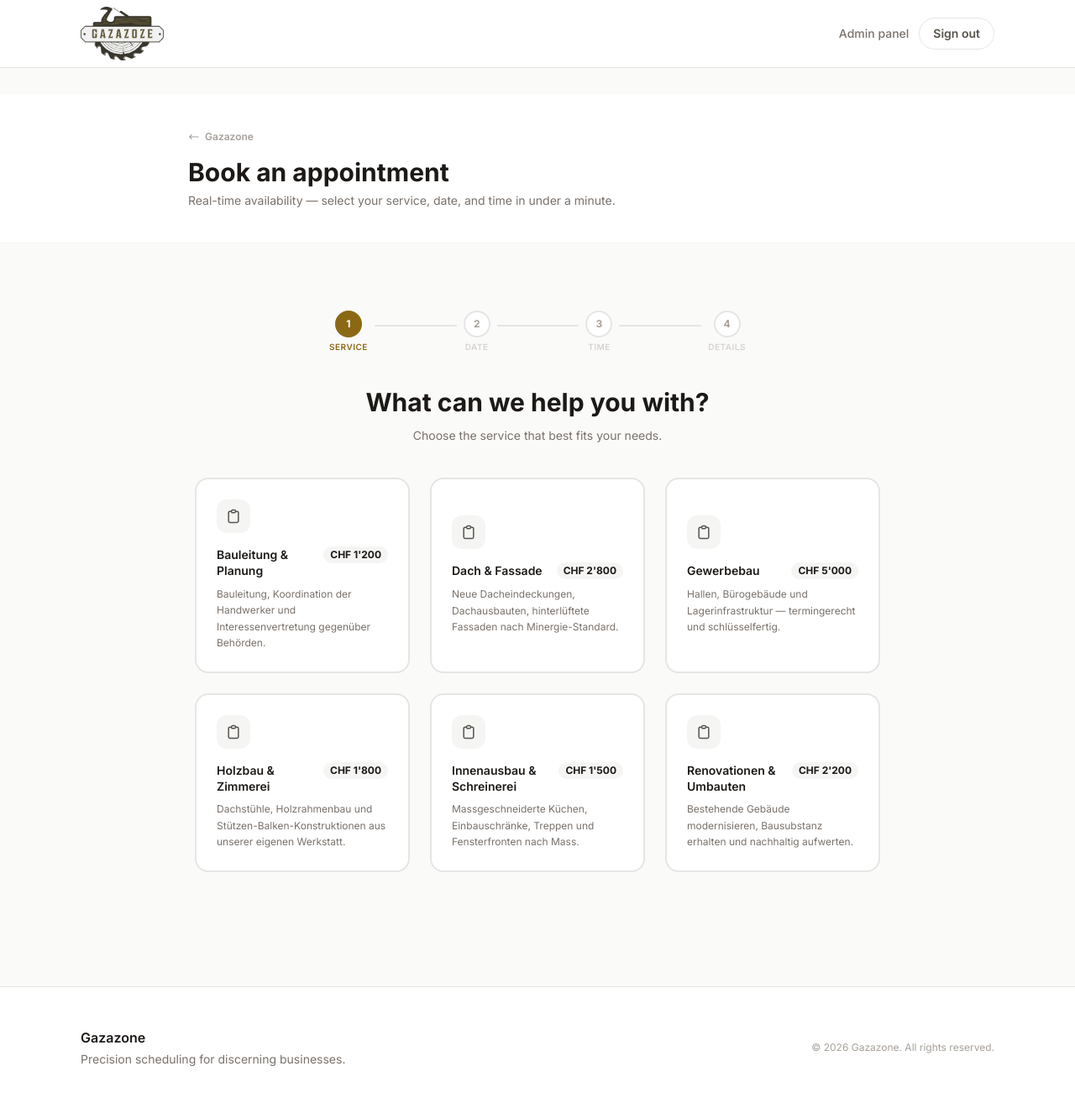
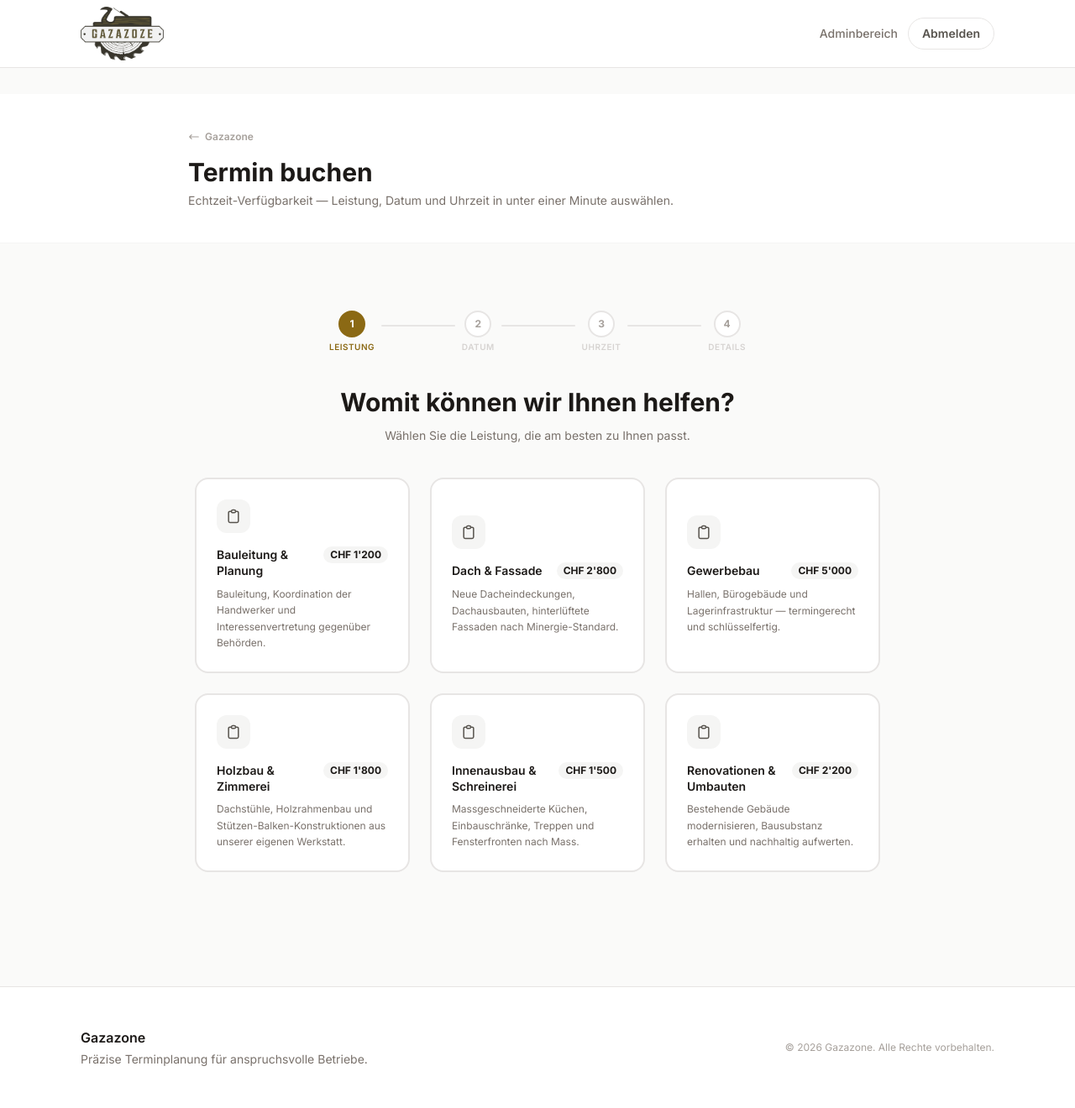
Before and after one commit to gbtan1991/gazazone, a Laravel app: template resources/views/pages/book.blade.php in a window 1280 px wide. Shown: the whole page at 84% size. Run offline with Laravel 12, Linux system fonts and the light colour scheme; the template is opened without the code that fills it, so the values that code supplies are empty; the visitor is signed in with stand-in values (Sample User, id 1); data comes from the database, SQL or seed files in the repository; style sheets or scripts are compiled from the project's sources; some libraries are stand-ins or nearby versions.

Commit message:
Translate entire public frontend to German
Home page: hero tagline, process steps (Ablauf), services section (Leistungen),
CTA banner — all copy in German. Booking page header and subtitle translated.
Booking wizard: stepper labels (Leistung/Datum/Uhrzeit/Details), all step
headings, calendar weekday headers (Mo/Di/Mi/Do/Fr/Sa/So), date format via
Carbon locale('de'), form labels (Vollständiger Name / E-Mail-Adresse /
Telefonnummer / Notizen), placeholders, Back→Zurück, Continue→Weiter,
Confirm Booking→Termin bestätigen, fully booked message, confirmation screen
(Termin bestätigt / Leistung / Datum / Uhrzeit / Bestätigt / Zur Startseite).
Public header: Admin sign in→Admin-Anmeldung, Sign out→Abmelden. Footer
tagline and copyright line translated.

https://claude.ai/code/session_01TZM7VhXqGe1s13hw2phri9

```diff
--- a/resources/views/components/layouts/app.blade.php
+++ b/resources/views/components/layouts/app.blade.php
@@ -26,19 +26,19 @@
                 @auth
                     <a href="{{ route('admin.dashboard') }}"
                        class="text-sm font-medium text-stone-500 hover:text-stone-900 transition-colors">
-                        Admin panel
+                        Adminbereich
                     </a>
                     <form method="POST" action="{{ route('logout') }}" class="inline">
                         @csrf
                         <button type="submit"
                                 class="text-sm font-semibold border border-stone-200 text-stone-600 hover:bg-stone-50 px-4 py-2 rounded-full transition-colors">
-                            Sign out
+                            Abmelden
                         </button>
                     </form>
                 @else
                     <a href="{{ route('login') }}"
                        class="text-sm font-semibold border border-stone-200 text-stone-600 hover:bg-stone-50 px-4 py-2 rounded-full transition-colors">
-                        Admin sign in
+                        Admin-Anmeldung
                     </a>
                 @endauth
             </div>
@@ -54,9 +54,9 @@
             <div class="flex flex-col sm:flex-row items-start sm:items-center justify-between gap-6">
                 <div>
                     <p class="font-semibold text-stone-900">Gazazone</p>
-                    <p class="text-sm text-stone-500 mt-1">Precision scheduling for discerning businesses.</p>
+                    <p class="text-sm text-stone-500 mt-1">Präzise Terminplanung für anspruchsvolle Betriebe.</p>
                 </div>
-                <p class="text-xs text-stone-400">© {{ date('Y') }} Gazazone. All rights reserved.</p>
+                <p class="text-xs text-stone-400">© {{ date('Y') }} Gazazone. Alle Rechte vorbehalten.</p>
             </div>
         </div>
     </footer>
--- a/resources/views/livewire/booking-wizard.blade.php
+++ b/resources/views/livewire/booking-wizard.blade.php
@@ -7,7 +7,7 @@
 
     {{-- ══════════════════════════ PROGRESS BAR ══════════════════════════ --}}
     @if ($step < 5)
-    @php $steps = ['Service', 'Date', 'Time', 'Details']; @endphp
+    @php $steps = ['Leistung', 'Datum', 'Uhrzeit', 'Details']; @endphp
     <div class="flex items-center gap-2 mt-10 mb-10 max-w-lg mx-auto px-2">
         @foreach ($steps as $i => $label)
             @php $num = $i + 1; @endphp
@@ -44,12 +44,12 @@
     </div>
     @endif
 
-    {{-- ══════════════════════════ STEP 1 — SERVICE ══════════════════════════ --}}
+    {{-- ══════════════════════════ STEP 1 — LEISTUNG ══════════════════════════ --}}
     @if ($step === 1)
     <div class="max-w-4xl mx-auto px-2">
         <div class="text-center mb-10">
-            <h2 class="text-2xl sm:text-3xl font-bold text-stone-900">What can we help you with?</h2>
-            <p class="text-stone-500 text-sm mt-3">Choose the service that best fits your needs.</p>
+            <h2 class="text-2xl sm:text-3xl font-bold text-stone-900">Womit können wir Ihnen helfen?</h2>
+            <p class="text-stone-500 text-sm mt-3">Wählen Sie die Leistung, die am besten zu Ihnen passt.</p>
         </div>
 
         @if ($this->services->isEmpty())
@@ -57,8 +57,8 @@
             <svg class="w-10 h-10 mx-auto mb-3 text-stone-200" fill="none" stroke="currentColor" viewBox="0 0 24 24">
                 <path stroke-linecap="round" stroke-linejoin="round" stroke-width="1.5" d="M9 5H7a2 2 0 00-2 2v12a2 2 0 002 2h10a2 2 0 002-2V7a2 2 0 00-2-2h-2M9 5a2 2 0 002 2h2a2 2 0 002-2"/>
             </svg>
-            <p class="text-sm font-semibold">No services available yet.</p>
-            <p class="text-xs mt-1">Please check back soon.</p>
+            <p class="text-sm font-semibold">Noch keine Leistungen verfügbar.</p>
+            <p class="text-xs mt-1">Bitte schauen Sie später wieder vorbei.</p>
         </div>
         @else
         <div class="grid grid-cols-1 sm:grid-cols-2 lg:grid-cols-3 gap-6">
@@ -96,7 +96,7 @@
         @enderror
     </div>
 
-    {{-- ══════════════════════════ STEP 2 — DATE ══════════════════════════ --}}
+    {{-- ══════════════════════════ STEP 2 — DATUM ══════════════════════════ --}}
     @elseif ($step === 2)
     <div class="max-w-2xl mx-auto">
         <div class="bg-white rounded-2xl border border-stone-200 shadow-sm overflow-hidden">
@@ -115,8 +115,8 @@
             @endif
 
             <div class="p-6 sm:p-8 pt-2">
-                <h3 class="text-lg font-bold text-stone-900 mb-1">Pick a date</h3>
-                <p class="text-sm text-stone-500 mb-6">Next 30 weekdays — Sundays excluded</p>
+                <h3 class="text-lg font-bold text-stone-900 mb-1">Datum auswählen</h3>
+                <p class="text-sm text-stone-500 mb-6">Nächste 30 Werktage — Sonntage ausgeschlossen</p>
 
                 @php
                     $grouped = collect($this->calendarDays)->groupBy(fn ($d) => $d['month']);
@@ -125,15 +125,13 @@
                 @foreach ($grouped as $month => $days)
                 <div class="mb-6">
                     <p class="text-xs font-bold uppercase tracking-widest text-stone-400 mb-3">{{ $month }}</p>
-                    {{-- 7-col calendar-week grid: Mon→Sun header row, then date cells --}}
                     <div class="grid grid-cols-7 gap-1.5">
-                        @foreach (['M','T','W','T','F','S','S'] as $h)
+                        @foreach (['Mo','Di','Mi','Do','Fr','Sa','So'] as $h)
                         <div class="text-center text-[10px] font-bold text-stone-300 uppercase pb-1">{{ $h }}</div>
                         @endforeach
 
                         @php
-                            // Pad the first week so Monday = col 1
-                            $firstDay = \Carbon\Carbon::parse($days->first()['value'])->dayOfWeekIso; // 1=Mon…7=Sun
+                            $firstDay = \Carbon\Carbon::parse($days->first()['value'])->dayOfWeekIso;
                             $padCols  = $firstDay - 1;
                         @endphp
                         @for ($p = 0; $p < $padCols; $p++)
@@ -175,7 +173,7 @@
                     <svg class="w-4 h-4" fill="none" stroke="currentColor" viewBox="0 0 24 24">
                         <path stroke-linecap="round" stroke-linejoin="round" stroke-width="2" d="M7 16l-4-4m0 0l4-4m-4 4h18"/>
                     </svg>
-                    Back
+                    Zurück
                 </button>
                 <button
                     type="button"
@@ -183,7 +181,7 @@
                     {{ $selectedDate ? '' : 'disabled' }}
                     class="inline-flex items-center gap-2 bg-brand-gold text-white px-6 py-2.5 rounded-full text-sm font-semibold hover:bg-brand-gold-dark disabled:opacity-30 disabled:cursor-not-allowed transition-all"
                 >
-                    Continue
+                    Weiter
                     <svg class="w-4 h-4" fill="none" stroke="currentColor" viewBox="0 0 24 24">
                         <path stroke-linecap="round" stroke-linejoin="round" stroke-width="2" d="M17 8l4 4m0 0l-4 4m4-4H3"/>
                     </svg>
@@ -192,16 +190,16 @@
         </div>
     </div>
 
-    {{-- ══════════════════════════ STEP 3 — TIME ══════════════════════════ --}}
+    {{-- ══════════════════════════ STEP 3 — UHRZEIT ══════════════════════════ --}}
     @elseif ($step === 3)
     <div class="max-w-2xl mx-auto">
         <div class="bg-white rounded-2xl border border-stone-200 shadow-sm overflow-hidden">
             <div class="p-6 sm:p-8">
-                <h3 class="text-lg font-bold text-stone-900 mb-1">Choose a time</h3>
+                <h3 class="text-lg font-bold text-stone-900 mb-1">Uhrzeit wählen</h3>
                 <p class="text-sm text-stone-500 mb-6">
-                    Available slots for
+                    Verfügbare Termine am
                     <span class="font-semibold text-stone-800">
-                        {{ \Carbon\Carbon::parse($selectedDate)->format('l, j F Y') }}
+                        {{ \Carbon\Carbon::parse($selectedDate)->locale('de')->isoFormat('dddd, D. MMMM YYYY') }}
                     </span>
                 </p>
 
@@ -225,11 +223,11 @@
                     <svg class="w-10 h-10 mx-auto mb-3 text-stone-300" fill="none" stroke="currentColor" viewBox="0 0 24 24">
                         <path stroke-linecap="round" stroke-linejoin="round" stroke-width="1.5" d="M12 8v4l3 3m6-3a9 9 0 11-18 0 9 9 0 0118 0z"/>
                     </svg>
-                    <p class="text-sm font-semibold text-stone-500">Fully booked</p>
-                    <p class="text-xs text-stone-400 mt-1">No slots left for this date.</p>
+                    <p class="text-sm font-semibold text-stone-500">Ausgebucht</p>
+                    <p class="text-xs text-stone-400 mt-1">Für dieses Datum sind keine Termine mehr frei.</p>
                     <button type="button" wire:click="goToStep(2)"
                             class="mt-4 text-sm font-semibold text-brand-gold underline underline-offset-2">
-                        Choose another date
+                        Anderes Datum wählen
                     </button>
                 </div>
                 @endif
@@ -245,7 +243,7 @@
                     <svg class="w-4 h-4" fill="none" stroke="currentColor" viewBox="0 0 24 24">
                         <path stroke-linecap="round" stroke-linejoin="round" stroke-width="2" d="M7 16l-4-4m0 0l4-4m-4 4h18"/>
                     </svg>
-                    Back
+                    Zurück
                 </button>
                 <button
                     type="button"
@@ -253,7 +251,7 @@
                     {{ $selectedTime ? '' : 'disabled' }}
                     class="inline-flex items-center gap-2 bg-brand-gold text-white px-6 py-2.5 rounded-full text-sm font-semibold hover:bg-brand-gold-dark disabled:opacity-30 disabled:cursor-not-allowed transition-all"
                 >
-                    Continue
+                    Weiter
                     <svg class="w-4 h-4" fill="none" stroke="currentColor" viewBox="0 0 24 24">
                         <path stroke-linecap="round" stroke-linejoin="round" stroke-width="2" d="M17 8l4 4m0 0l-4 4m4-4H3"/>
                     </svg>
@@ -290,25 +288,25 @@
                     </div>
                 </div>
 
-                <h3 class="text-lg font-bold text-stone-900 mb-5">Your details</h3>
+                <h3 class="text-lg font-bold text-stone-900 mb-5">Ihre Angaben</h3>
 
                 <div class="space-y-4">
                     <div>
-                        <label class="block text-xs font-bold text-stone-600 mb-1.5 uppercase tracking-wider">Full Name</label>
-                        <input type="text" wire:model="customer_name" placeholder="Marie Dupont" autocomplete="name"
+                        <label class="block text-xs font-bold text-stone-600 mb-1.5 uppercase tracking-wider">Vollständiger Name</label>
+                        <input type="text" wire:model="customer_name" placeholder="Hans Muster" autocomplete="name"
                                class="w-full border border-stone-200 rounded-xl px-4 py-3 text-sm focus:outline-none focus:ring-2 focus:ring-brand-gold transition placeholder-stone-300">
                         @error('customer_name') <p class="mt-1 text-xs text-red-500">{{ $message }}</p> @enderror
                     </div>
 
                     <div>
-                        <label class="block text-xs font-bold text-stone-600 mb-1.5 uppercase tracking-wider">Email Address</label>
-                        <input type="email" wire:model="customer_email" placeholder="marie@example.com" autocomplete="email"
+                        <label class="block text-xs font-bold text-stone-600 mb-1.5 uppercase tracking-wider">E-Mail-Adresse</label>
+                        <input type="email" wire:model="customer_email" placeholder="hans@beispiel.ch" autocomplete="email"
                                class="w-full border border-stone-200 rounded-xl px-4 py-3 text-sm focus:outline-none focus:ring-2 focus:ring-brand-gold transition placeholder-stone-300">
                         @error('customer_email') <p class="mt-1 text-xs text-red-500">{{ $message }}</p> @enderror
                     </div>
 
                     <div>
-                        <label class="block text-xs font-bold text-stone-600 mb-1.5 uppercase tracking-wider">Phone Number</label>
+                        <label class="block text-xs font-bold text-stone-600 mb-1.5 uppercase tracking-wider">Telefonnummer</label>
                         <input type="tel" wire:model="customer_telephone" placeholder="+41 79 123 45 67" autocomplete="tel"
                                class="w-full border border-stone-200 rounded-xl px-4 py-3 text-sm focus:outline-none focus:ring-2 focus:ring-brand-gold transition placeholder-stone-300">
                         @error('customer_telephone') <p class="mt-1 text-xs text-red-500">{{ $message }}</p> @enderror
@@ -316,10 +314,10 @@
 
                     <div>
                         <label class="block text-xs font-bold text-stone-600 mb-1.5 uppercase tracking-wider">
-                            Notes <span class="font-normal text-stone-400 normal-case tracking-normal">(optional)</span>
+                            Notizen <span class="font-normal text-stone-400 normal-case tracking-normal">(optional)</span>
                         </label>
                         <textarea wire:model="customer_notes" rows="3"
-                                  placeholder="Anything helpful to know before your appointment…"
+                                  placeholder="Hilfreiche Angaben für Ihren Termin…"
                                   class="w-full border border-stone-200 rounded-xl px-4 py-3 text-sm focus:outline-none focus:ring-2 focus:ring-brand-gold transition placeholder-stone-300 resize-none"></textarea>
                         @error('customer_notes') <p class="mt-1 text-xs text-red-500">{{ $message }}</p> @enderror
                     </div>
@@ -341,7 +339,7 @@
                     <svg class="w-4 h-4" fill="none" stroke="currentColor" viewBox="0 0 24 24">
                         <path stroke-linecap="round" stroke-linejoin="round" stroke-width="2" d="M7 16l-4-4m0 0l4-4m-4 4h18"/>
                     </svg>
-                    Back
+                    Zurück
                 </button>
                 <button
                     type="button"
@@ -350,57 +348,54 @@
                     wire:loading.class="opacity-60 cursor-wait"
                     class="inline-flex items-center gap-2 bg-brand-gold text-white px-6 py-3 rounded-full text-sm font-semibold hover:bg-brand-gold-dark transition-all"
                 >
-                    <span wire:loading.remove wire:target="submitBooking">Confirm Booking</span>
+                    <span wire:loading.remove wire:target="submitBooking">Termin bestätigen</span>
                     <span wire:loading wire:target="submitBooking" class="flex items-center gap-2">
                         <svg class="animate-spin w-4 h-4" fill="none" viewBox="0 0 24 24">
                             <circle class="opacity-25" cx="12" cy="12" r="10" stroke="currentColor" stroke-width="4"/>
                             <path class="opacity-75" fill="currentColor" d="M4 12a8 8 0 018-8v8z"/>
                         </svg>
-                        Saving…
+                        Wird gespeichert…
                     </span>
                 </button>
             </div>
         </div>
     </div>
 
-    {{-- ══════════════════════════ STEP 5 — SUCCESS ══════════════════════════ --}}
+    {{-- ══════════════════════════ STEP 5 — BESTÄTIGUNG ══════════════════════════ --}}
     @elseif ($step === 5)
     <div class="max-w-lg mx-auto">
         <div class="bg-white rounded-2xl border border-stone-200 shadow-sm overflow-hidden">
 
-            {{-- Green top accent --}}
             <div class="h-1.5 bg-gradient-to-r from-green-400 to-emerald-500"></div>
 
             <div class="p-8 sm:p-10 text-center">
 
-                {{-- Animated checkmark --}}
                 <div class="w-20 h-20 bg-green-50 rounded-full flex items-center justify-center mx-auto mb-6 ring-8 ring-green-50">
                     <svg class="w-10 h-10 text-green-500" fill="none" stroke="currentColor" viewBox="0 0 24 24">
                         <path stroke-linecap="round" stroke-linejoin="round" stroke-width="2.5" d="M5 13l4 4L19 7"/>
                     </svg>
                 </div>
 
-                <h2 class="text-2xl font-bold text-stone-900 mb-2">Booking Confirmed!</h2>
+                <h2 class="text-2xl font-bold text-stone-900 mb-2">Termin bestätigt!</h2>
                 <p class="text-stone-500 text-sm leading-relaxed mb-8">
-                    Thank you, <span class="font-semibold text-stone-700">{{ $customer_name }}</span>.<br>
-                    We look forward to seeing you. A confirmation will be sent to<br>
-                    <span class="font-semibold text-stone-700">{{ $customer_email }}</span>.
+                    Vielen Dank, <span class="font-semibold text-stone-700">{{ $customer_name }}</span>.<br>
+                    Wir freuen uns auf Ihren Besuch. Eine Bestätigung wird an<br>
+                    <span class="font-semibold text-stone-700">{{ $customer_email }}</span> gesendet.
                 </p>
 
-                {{-- Booking summary card --}}
                 <div class="bg-stone-50 border border-stone-100 rounded-2xl p-5 text-left space-y-3 mb-8">
                     <div class="flex justify-between items-center text-sm">
-                        <span class="text-stone-400 font-medium">Service</span>
+                        <span class="text-stone-400 font-medium">Leistung</span>
                         <span class="font-semibold text-stone-900">{{ $selectedService }}</span>
                     </div>
                     <div class="border-t border-stone-100"></div>
                     <div class="flex justify-between items-center text-sm">
-                        <span class="text-stone-400 font-medium">Date</span>
-                        <span class="font-semibold text-stone-900">{{ \Carbon\Carbon::parse($selectedDate)->format('l, j F Y') }}</span>
+                        <span class="text-stone-400 font-medium">Datum</span>
+                        <span class="font-semibold text-stone-900">{{ \Carbon\Carbon::parse($selectedDate)->locale('de')->isoFormat('dddd, D. MMMM YYYY') }}</span>
                     </div>
                     <div class="border-t border-stone-100"></div>
                     <div class="flex justify-between items-center text-sm">
-                        <span class="text-stone-400 font-medium">Time</span>
+                        <span class="text-stone-400 font-medium">Uhrzeit</span>
                         <span class="font-semibold text-stone-900">{{ $selectedTime }}</span>
                     </div>
                     <div class="border-t border-stone-100"></div>
@@ -408,7 +403,7 @@
                         <span class="text-stone-400 font-medium">Status</span>
                         <span class="inline-flex items-center gap-1.5 text-xs font-bold text-green-700 bg-green-100 px-2.5 py-1 rounded-full">
                             <span class="w-1.5 h-1.5 rounded-full bg-green-500"></span>
-                            Confirmed
+                            Bestätigt
                         </span>
                     </div>
                 </div>
@@ -416,11 +411,11 @@
                 <div class="flex flex-col sm:flex-row gap-3 justify-center">
                     <a href="{{ route('home') }}"
                        class="inline-flex items-center justify-center gap-2 border border-stone-200 text-stone-700 px-6 py-3 rounded-full text-sm font-semibold hover:bg-stone-50 transition-all">
-                        Book another
+                        Weiteren Termin buchen
                     </a>
                     <a href="{{ route('home') }}"
                        class="inline-flex items-center justify-center gap-2 bg-brand-gold text-white px-6 py-3 rounded-full text-sm font-semibold hover:bg-brand-gold-dark transition-all">
-                        Back to home
+                        Zur Startseite
                     </a>
                 </div>
             </div>
--- a/resources/views/pages/book.blade.php
+++ b/resources/views/pages/book.blade.php
@@ -1,4 +1,4 @@
-<x-layouts.app title="Book an Appointment">
+<x-layouts.app title="Termin buchen">
 
     <div class="min-h-[calc(100vh-4rem)] bg-stone-50">
 
@@ -12,9 +12,9 @@
                     </svg>
                     Gazazone
                 </a>
-                <h1 class="text-3xl font-bold text-stone-900">Book an appointment</h1>
+                <h1 class="text-3xl font-bold text-stone-900">Termin buchen</h1>
                 <p class="text-stone-500 text-sm mt-1.5">
-                    Real-time availability — select your service, date, and time in under a minute.
+                    Echtzeit-Verfügbarkeit — Leistung, Datum und Uhrzeit in unter einer Minute auswählen.
                 </p>
             </div>
         </div>
```
Also changed, not shown: resources/views/pages/home.blade.php (+21 -21 lines).
